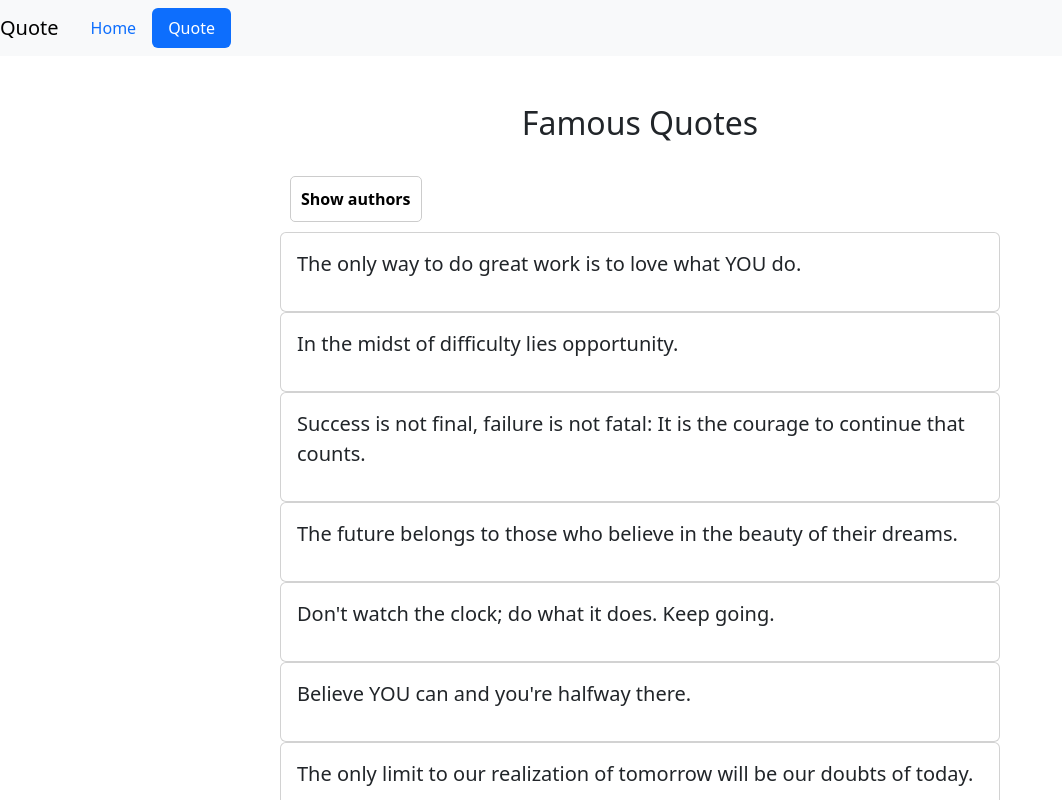
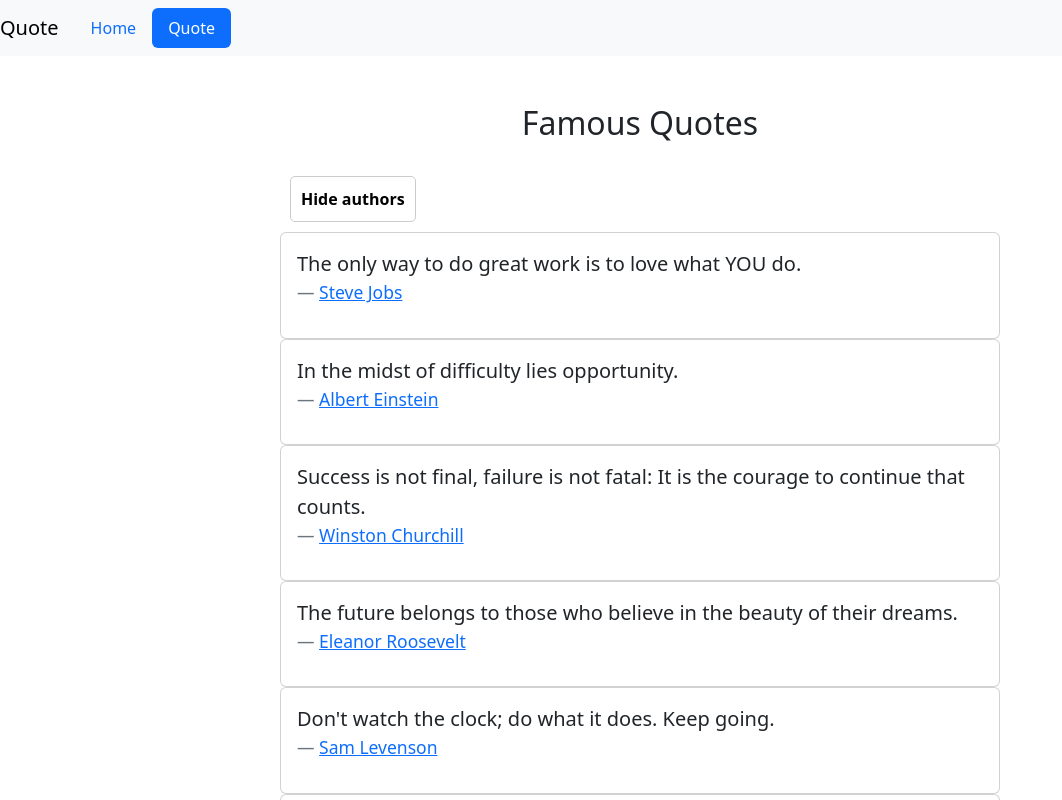
Before and after one commit to FarisAlsaif/Quote, an Angular app: page /quotes in a window 1280 px wide. Shown: the top 800 px of the page, without its empty margins (0-1062 px from the left). Built offline with nearby package versions, Linux system fonts and the light colour scheme.

Commit message:
changed the defualt behavior of showing authors name

```diff
--- a/src/app/quote/quote.component.ts
+++ b/src/app/quote/quote.component.ts
@@ -13,7 +13,7 @@ export class QuoteComponent implements OnInit, OnDestroy  {
 
 
     title:string = 'Quote Page';
-    showName: boolean = false;
+    showName: boolean = true;
     errorMessage: string = '';
     sub! : Subscription;
     quotes: IQuote[] = [];
```
